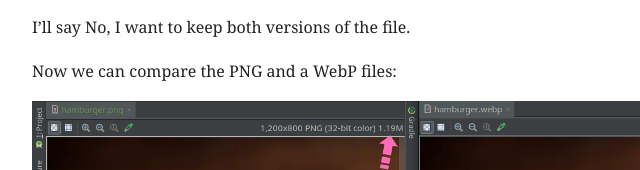
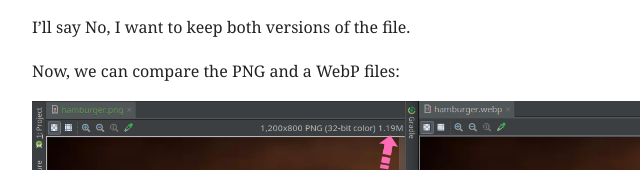
Before and after one commit to coderade/coderade.github.io, a plain HTML site: page post/android/converting-graphic-files-to-webp-format/index.html in a window 1280 px wide. Shown: the part 9590-9760 px from the top of the page, 416-1056 px from the left. Drawn offline with nearby package versions, Linux system fonts and the light colour scheme.

Commit message:
Update the Converting graphic files to WebP format... post

```diff
--- a/post/android/converting-graphic-files-to-webp-format/index.html
+++ b/post/android/converting-graphic-files-to-webp-format/index.html
@@ -300,7 +300,7 @@ directory.</p>
 
 <p>I&rsquo;ll say No, I want to keep both versions of the file.</p>
 
-<p>Now we can compare the PNG and a WebP files:</p>
+<p>Now, we can compare the PNG and a WebP files:</p>
 
 <p><img src="/images/posts/android/converting-graphic-files-to-webp-format/webp-png-comparison.png" alt="" /></p>
 
```
